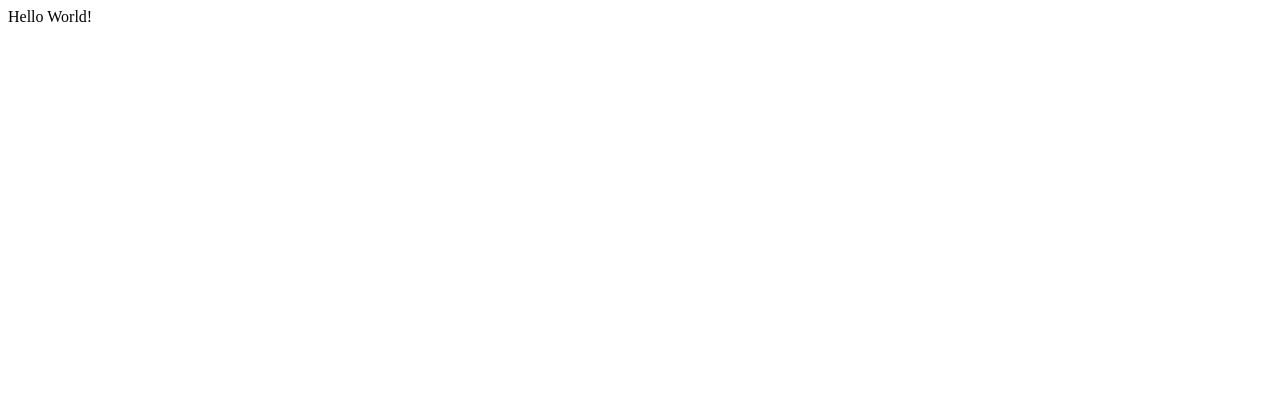
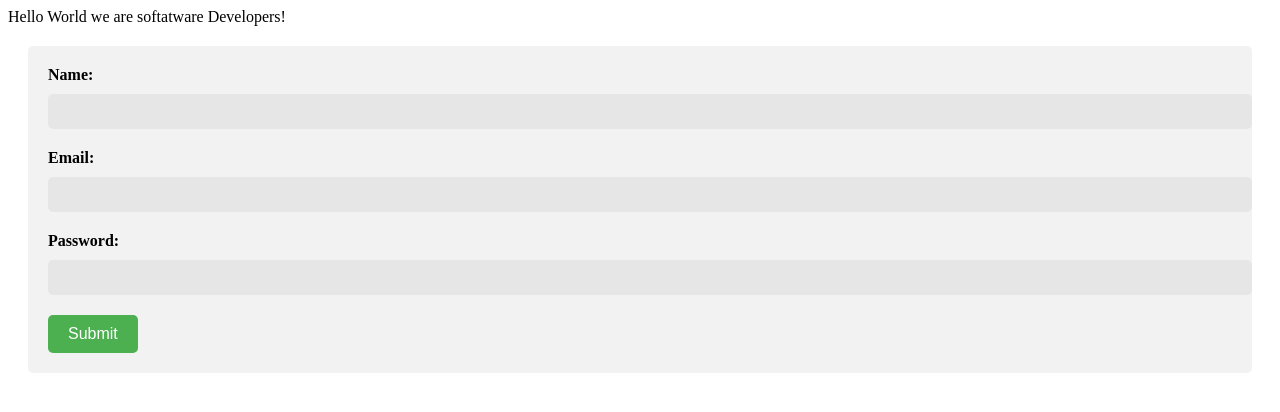
Before and after one commit to chimecs/htmlCssProject1, a plain HTML site: page index.html in a window 1280 px wide. Drawn offline with Linux system fonts and the light colour scheme.

Commit message:
third commit

```diff
--- a/index.html
+++ b/index.html
@@ -1,2 +1,55 @@
 <!DOCTYPE html>
-<h>Hello World!</h>
+<h>Hello World we are softatware Developers!</h>
+<form>
+    <style>
+        form {
+  margin: 20px;
+  padding: 20px;
+  background-color: #f2f2f2;
+  border-radius: 5px;
+}
+
+label {
+  display: block;
+  font-weight: bold;
+  margin-bottom: 10px;
+}
+
+input[type="text"],
+input[type="email"],
+input[type="password"] {
+  width: 100%;
+  padding: 10px;
+  margin-bottom: 20px;
+  border: none;
+  border-radius: 5px;
+  background-color: #e6e6e6;
+  color: #555;
+}
+
+input[type="submit"] {
+  background-color: #4CAF50;
+  color: white;
+  padding: 10px 20px;
+  border: none;
+  border-radius: 5px;
+  cursor: pointer;
+  font-size: 16px;
+}
+
+input[type="submit"]:hover {
+  background-color: #3e8e41;
+}
+
+    </style>
+    <label for="name">Name:</label>
+    <input type="text" id="name" name="name">
+
+    <label for="email">Email:</label>
+    <input type="email" id="email" name="email">
+
+    <label for="password">Password:</label>
+    <input type="password" id="password" name="password">
+
+    <input type="submit" value="Submit">
+  </form>
--- /dev/null
+++ b/style.css
@@ -0,0 +1,38 @@
+form {
+    margin: 20px;
+    padding: 20px;
+    background-color: #f2f2f2;
+    border-radius: 5px;
+  }
+
+  label {
+    display: block;
+    font-weight: bold;
+    margin-bottom: 10px;
+  }
+
+  input[type="text"],
+  input[type="email"],
+  input[type="password"] {
+    width: 100%;
+    padding: 10px;
+    margin-bottom: 20px;
+    border: none;
+    border-radius: 5px;
+    background-color: #e6e6e6;
+    color: #555;
+  }
+
+  input[type="submit"] {
+    background-color: #4CAF50;
+    color: white;
+    padding: 10px 20px;
+    border: none;
+    border-radius: 5px;
+    cursor: pointer;
+    font-size: 16px;
+  }
+
+  input[type="submit"]:hover {
+    background-color: #3e8e41;
+  }
```
